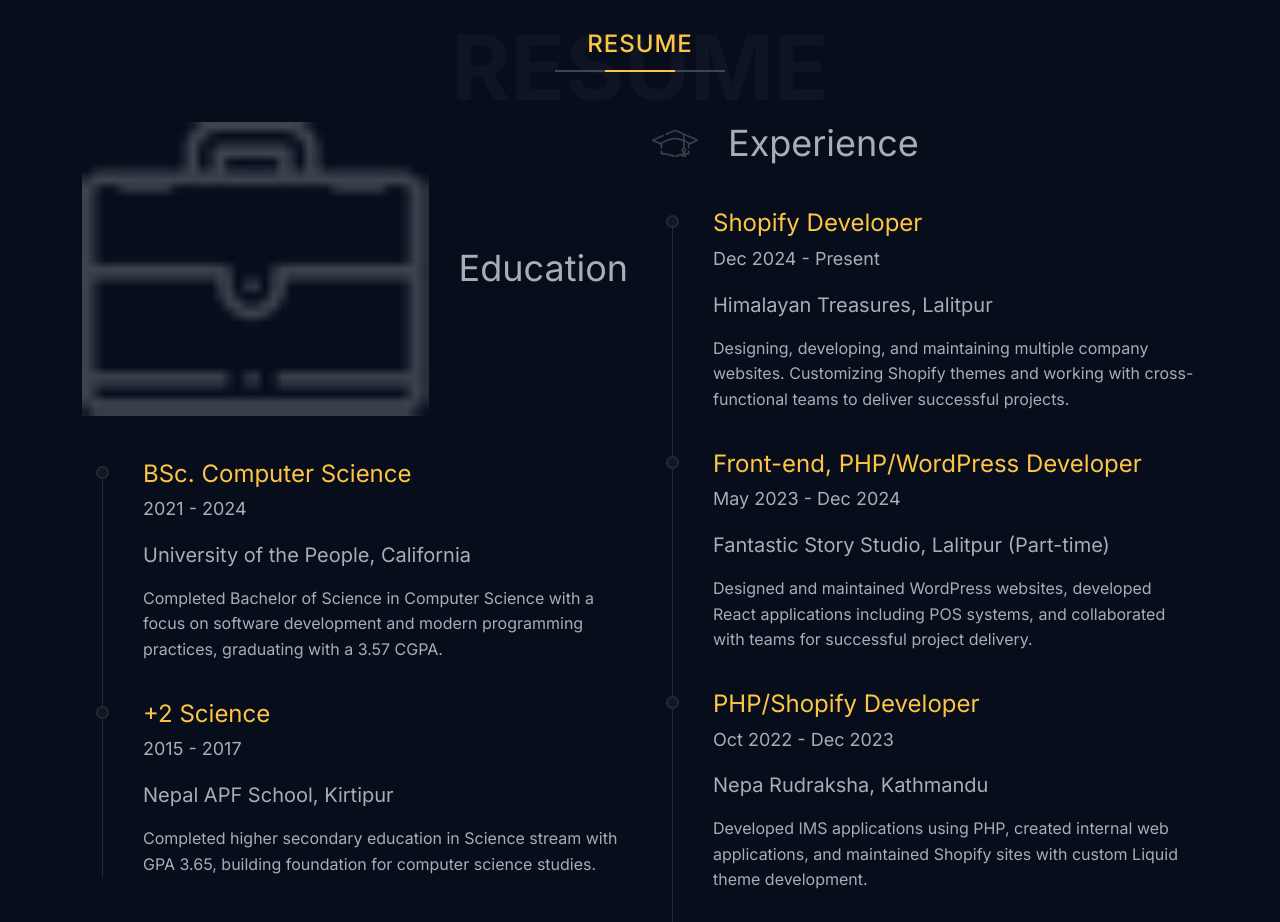
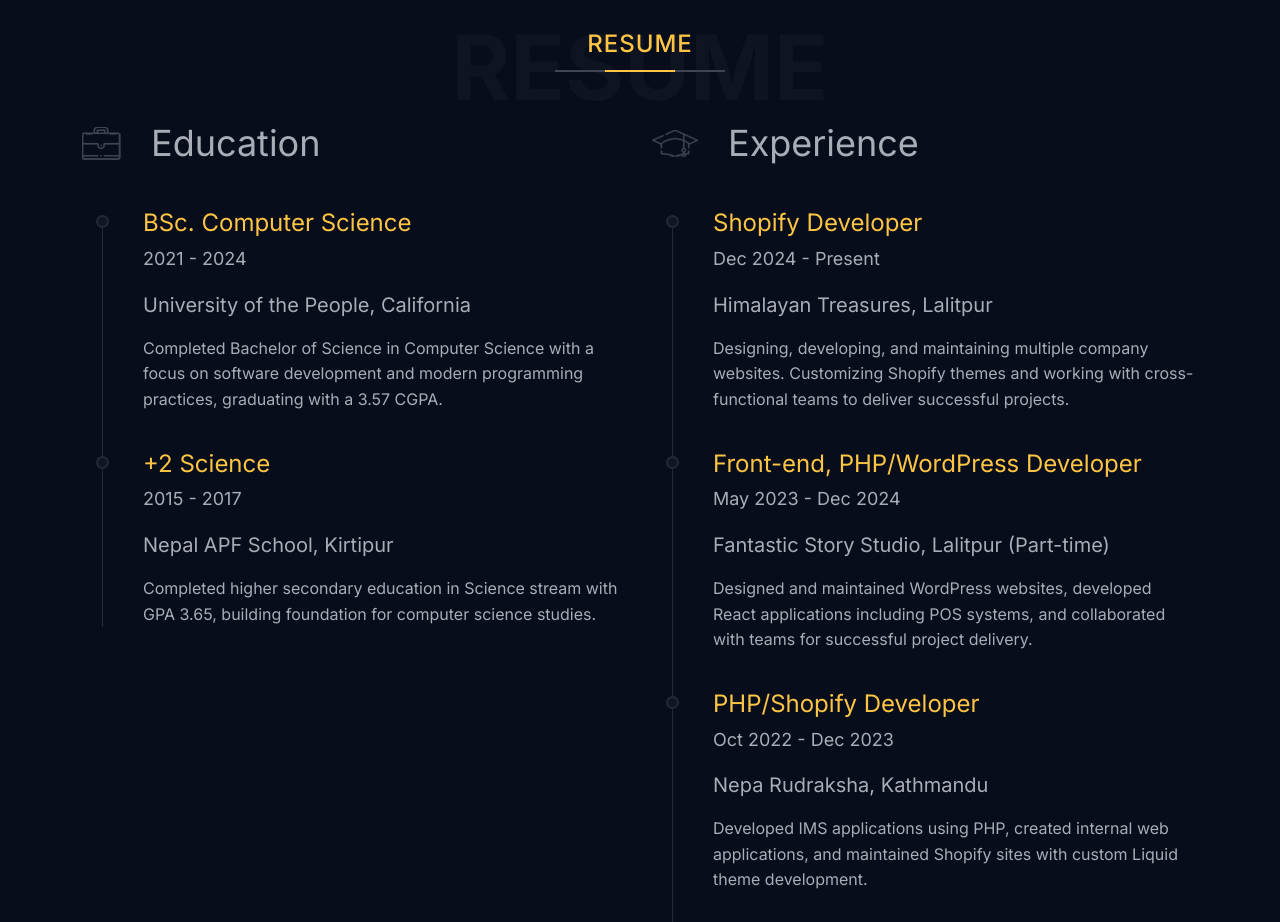
Before and after one commit to basmilbhan/my-portfolio, a Next.js app: page / in a window 1280 px wide. Shown: the part 3300-4222 px from the top of the page. Built offline with nearby package versions, Linux system fonts and the light colour scheme.

Commit message:
Remove width and height attributes from resume icon

```diff
--- a/src/components/Resume/ResumeSection.jsx
+++ b/src/components/Resume/ResumeSection.jsx
@@ -16,7 +16,7 @@ const ResumeSection = ({ data }) => {
             <div className="st-height-b0 st-height-lg-b50"></div>
             <div className="st-resume-wrap">
               <div className="st-resume-heading">
-                <img width="512" height="512" src="/images/icon/resume-icon1.png" alt="resume-icon" />
+                <img width="" height="" src="/images/icon/resume-icon1.png" alt="resume-icon" />
                 <h2 className="st-resume-heading-title">{educationTitle}</h2>
               </div>
               <div className="st-height-b50 st-height-lg-b30"></div>
```
